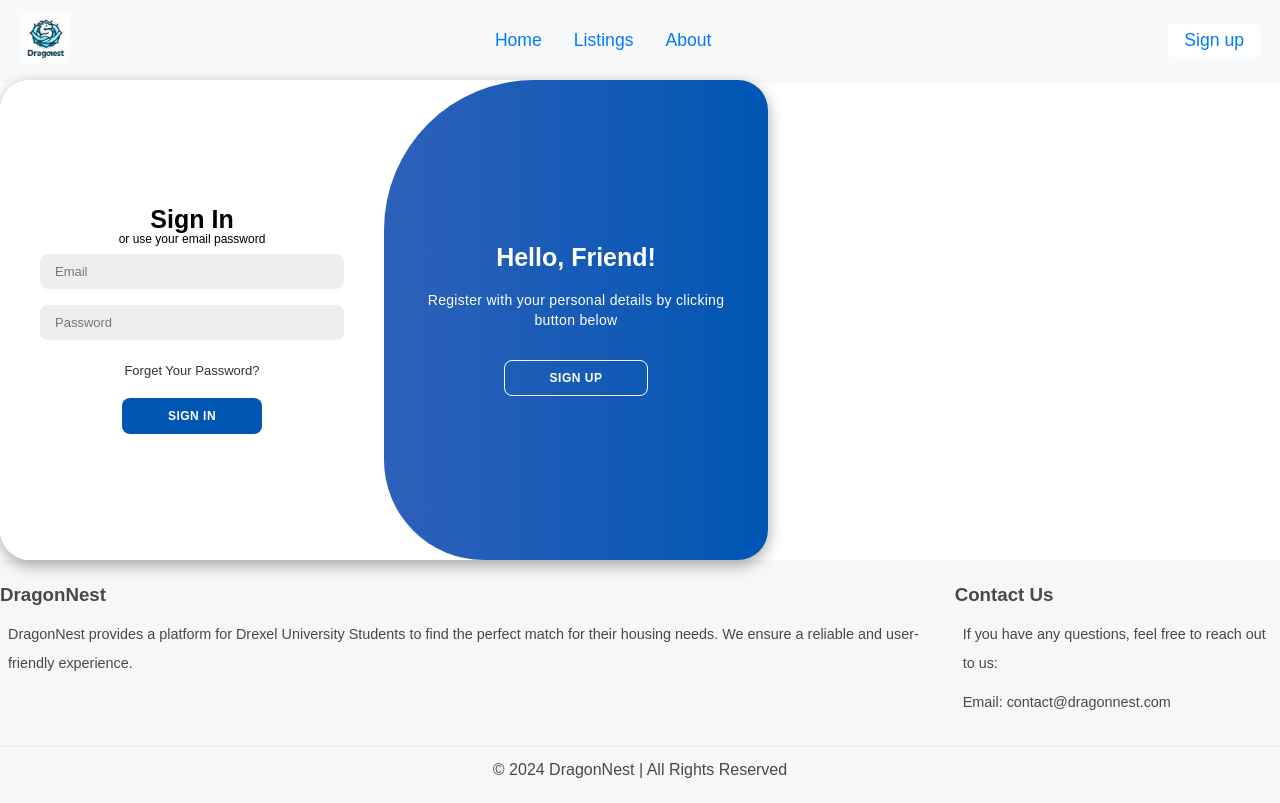
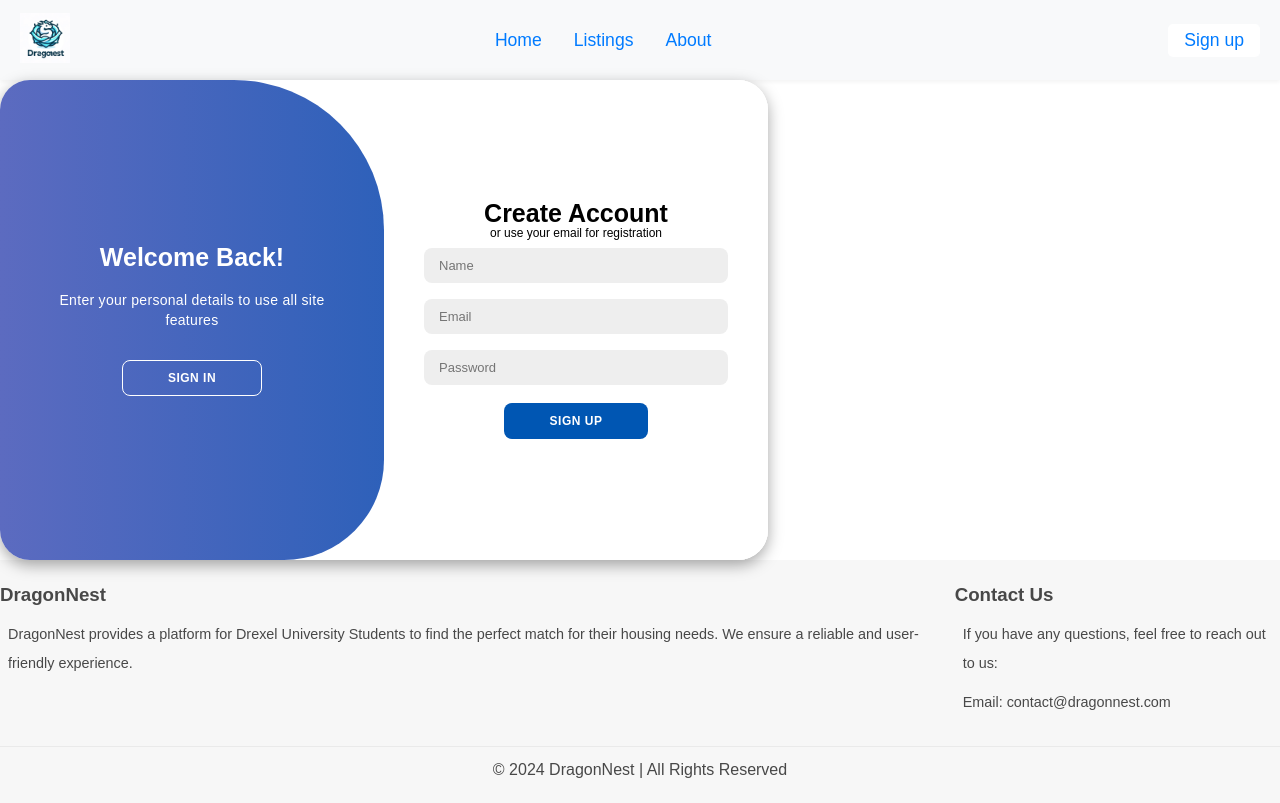
Before and after one commit to hgtphang/DragonNest, a React (Create React App) app in the folder frontend/: page /login in a window 1280 px wide. Both pictures are taken after a click on the button "SIGN UP". Built offline with nearby package versions, Linux system fonts and the light colour scheme.

Commit message:
Fixed the toggle left-right

```diff
--- a/frontend/src/pages/LoginPage.js
+++ b/frontend/src/pages/LoginPage.js
@@ -1,45 +1,56 @@
+import React, { useState } from 'react';
 import '../components/Login.css';
 
-function LoginPage() {
-    // document.addEventListener('DOMContentLoaded', function () {
-    //     const container = document.getElementById('container');
-    //     const registerBtn = document.getElementById('register');
-    //     const loginBtn = document.getElementById('login');
 
-    //     registerBtn.addEventListener('click', () => {
-    //         container.classList.add("active");
-    //     });
+const LoginPage = () => {
+    const [isActive, setIsActive] = useState(false);
 
-    //     loginBtn.addEventListener('click', () => {
-    //         container.classList.remove("active");
-    //     });
-    // });
-    return(
-        <div class="container" id="container">
-            <div class="form-container sign-up">
+    const handleToggle = () => {
+        setIsActive(!isActive);
+    };
+
+    return (
+        <div className={`container ${isActive ? 'active' : ''}`} id="container">
+            <div className="form-container sign-up">
                 <form>
                     <h1>Create Account</h1>
-                    {/* <div class="social-icons">
-                        <a href="#" class="icon"><i class="fa-brands fa-google-plus-g"></i></a>
-                        <a href="#" class="icon"><i class="fa-brands fa-facebook-f"></i></a>
-                        <a href="#" class="icon"><i class="fa-brands fa-github"></i></a>
-                        <a href="#" class="icon"><i class="fa-brands fa-linkedin-in"></i></a>
+                    {/* <div className="social-icons">
+                        <a href="#" className="icon">
+                        <i className="fa-brands fa-google-plus-g"></i>
+                        </a>
+                        <a href="#" className="icon">
+                        <i className="fa-brands fa-facebook-f"></i>
+                        </a>
+                        <a href="#" className="icon">
+                        <i className="fa-brands fa-github"></i>
+                        </a>
+                        <a href="#" className="icon">
+                        <i className="fa-brands fa-linkedin-in"></i>
+                        </a>
                     </div> */}
-                    <span>or use your email for registeration</span>
+                    <span>or use your email for registration</span>
                     <input type="text" placeholder="Name" />
                     <input type="email" placeholder="Email" />
                     <input type="password" placeholder="Password" />
-                    <button>Sign up</button>
+                    <button>Sign Up</button>
                 </form>
             </div>
-            <div class="form-container sign-in">
+            <div className="form-container sign-in">
                 <form>
                     <h1>Sign In</h1>
-                    {/* <div class="social-icons">
-                        <a href="#" class="icon"><i class="fa-brands fa-google-plus-g"></i></a>
-                        <a href="#" class="icon"><i class="fa-brands fa-facebook-f"></i></a>
-                        <a href="#" class="icon"><i class="fa-brands fa-github"></i></a>
-                        <a href="#" class="icon"><i class="fa-brands fa-linkedin-in"></i></a>
+                    {/* <div className="social-icons">
+                        <a href="#!" className="icon">
+                        <i className="fa-brands fa-google-plus-g"></i>
+                        </a>
+                        <a href="#" className="icon">
+                        <i className="fa-brands fa-facebook-f"></i>
+                        </a>
+                        <a href="#" className="icon">
+                        <i className="fa-brands fa-github"></i>
+                        </a>
+                        <a href="#" className="icon">
+                        <i className="fa-brands fa-linkedin-in"></i>
+                        </a>
                     </div> */}
                     <span>or use your email password</span>
                     <input type="email" placeholder="Email" />
@@ -48,24 +59,26 @@ function LoginPage() {
                     <button>Sign In</button>
                 </form>
             </div>
-            <div class="toggle-container">
-                <div class="toggle">
-                    <div class="toggle-panel toggle-left">
+            <div className="toggle-container">
+                <div className="toggle">
+                    <div className="toggle-panel toggle-left">
                         <h1>Welcome Back!</h1>
-                        <p>Enter your personal details to use all of site features</p>
-                        <button class="hidden" id="login">Sign In</button>
+                        <p>Enter your personal details to use all site features</p>
+                        <button className="hidden" onClick={handleToggle} id="login">
+                        Sign In
+                        </button>
                     </div>
-                    <div class="toggle-panel toggle-right">
+                    <div className="toggle-panel toggle-right">
                         <h1>Hello, Friend!</h1>
-                        <p>Register with your personal details by clicking button below</p>
-                        <button class="hidden" id="register">Sign Up</button>
+                        <p>Register with your personal details to use all site features</p>
+                        <button className="hidden" onClick={handleToggle} id="register">
+                        Sign Up
+                        </button>
                     </div>
                 </div>
             </div>
         </div>
     );
-}
-
-
+};
 
 export default LoginPage;
```
